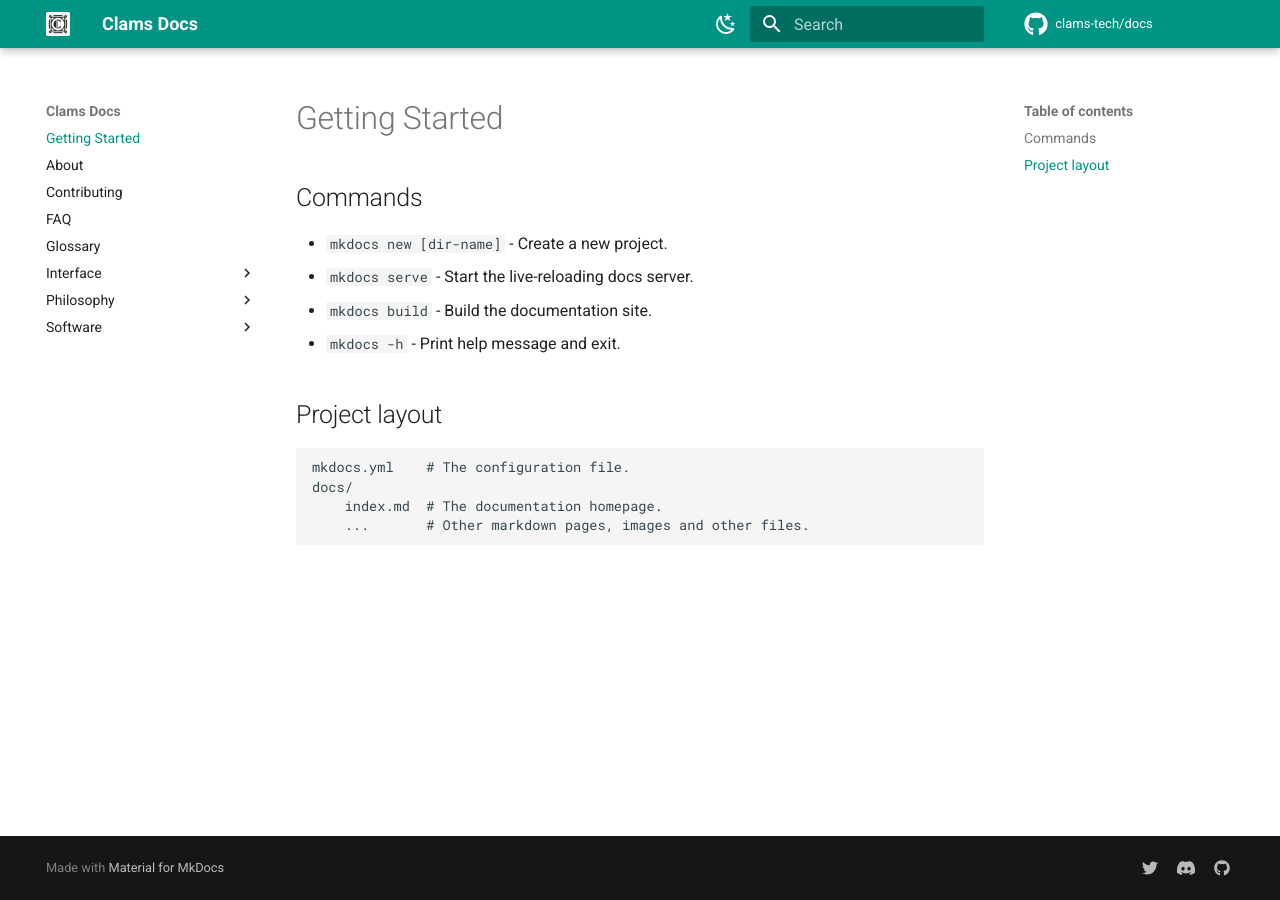
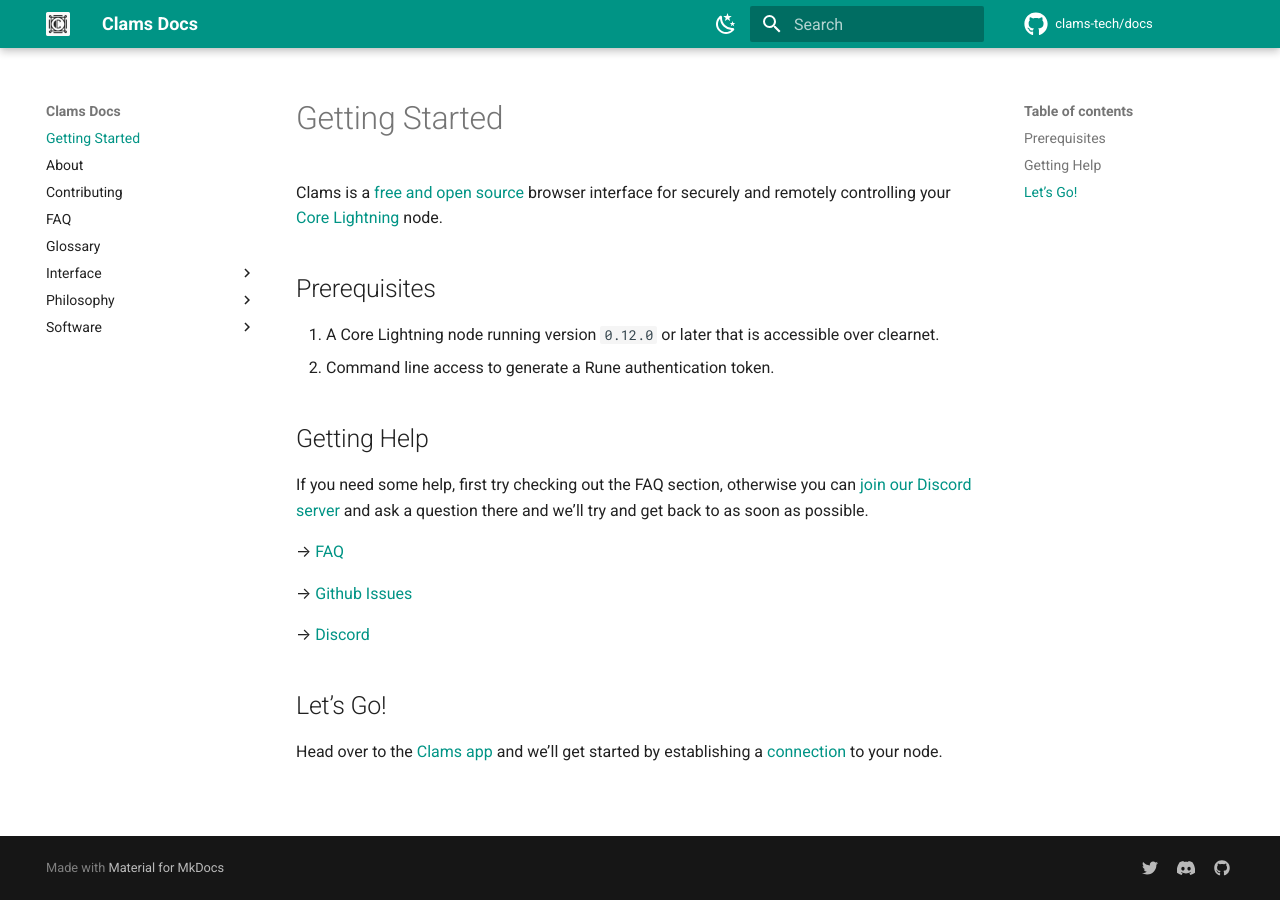
Before and after one commit to clams-tech/docs, an MkDocs documentation site: the page built from docs/index.md, in a window 1280 px wide. Built offline with MkDocs 1.6.1 and Material for MkDocs 9.7.7, drawn with Linux system fonts in a browser that asks for light colours; comment, search, counter and statistics services are not loaded.

Commit message:
Update getting started

```diff
--- a/docs/index.md
+++ b/docs/index.md
@@ -1,15 +1,22 @@
 # Getting Started
 
-## Commands
+Clams is a [free and open source](https://en.wikipedia.org/wiki/Free_and_open-source_software) browser interface for securely and remotely controlling your [Core Lightning](https://github.com/ElementsProject/lightning) node.
 
-- `mkdocs new [dir-name]` - Create a new project.
-- `mkdocs serve` - Start the live-reloading docs server.
-- `mkdocs build` - Build the documentation site.
-- `mkdocs -h` - Print help message and exit.
+## Prerequisites
 
-## Project layout
+1. A Core Lightning node running version `0.12.0` or later that is accessible over clearnet.
+2. Command line access to generate a Rune authentication token.
 
-    mkdocs.yml    # The configuration file.
-    docs/
-        index.md  # The documentation homepage.
-        ...       # Other markdown pages, images and other files.
+## Getting Help
+
+If you need some help, first try checking out the FAQ section, otherwise you can [join our Discord server](https://discord.gg/eWfHuJZVaB) and ask a question there and we’ll try and get back to as soon as possible.
+
+→ [FAQ](https://www.notion.so/ab40a70465a84bd3ae8db806799e95ba)
+
+→ [Github Issues](https://github.com/clams-tech/browser-app/issues)
+
+→ [Discord](https://discord.gg/eWfHuJZVaB)
+
+## Let’s Go!
+
+Head over to the [Clams app](https://app.clams.tech) and we’ll get started by establishing a [connection](https://www.notion.so/Connection-61c468efb5bd4c7a8fa9fb41df8684dd) to your node.
```
